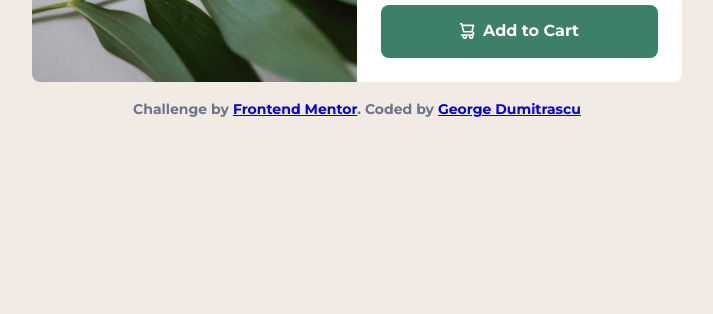
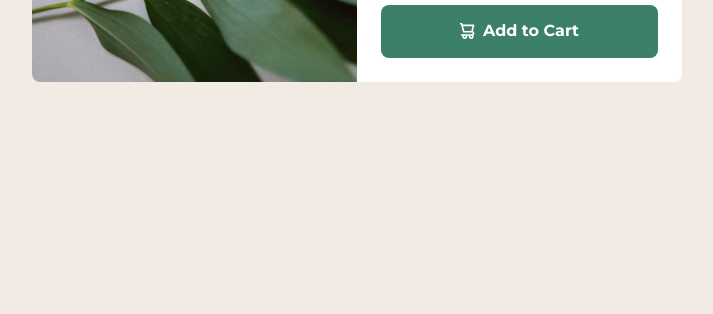
Before and after one commit to georgebuc1/product-preview-card-component-main, a plain HTML site: page index.html in a window 1280 px wide. Shown: the part 486-800 px from the top of the page, without its empty margins (283-996 px from the left). Drawn offline with Linux system fonts and the light colour scheme.

Commit message:
Stergere linkulmeu

```diff
--- a/index.html
+++ b/index.html
@@ -53,10 +53,10 @@
   </main>
 
 
-  <div class="linkulmeu">
+  <!-- <div class="linkulmeu">
     Challenge by <a href="https://www.frontendmentor.io?ref=challenge" target="_blank">Frontend Mentor</a>.
     Coded by <a href="https://georgebuc1.github.io/George/" target="_blank">George Dumitrascu</a>
-    </div>
+    </div> -->
 
 
 </body>
```
